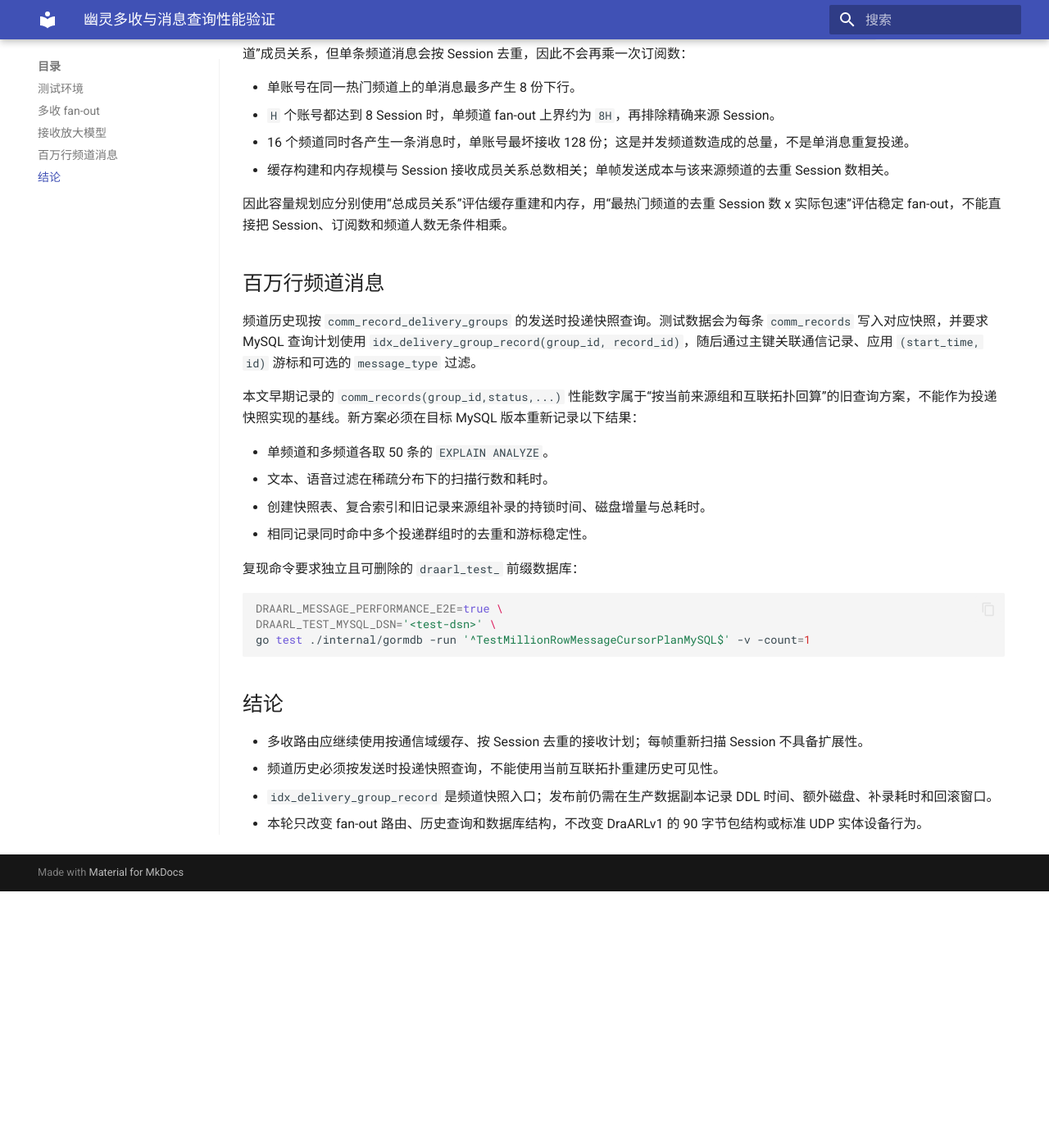
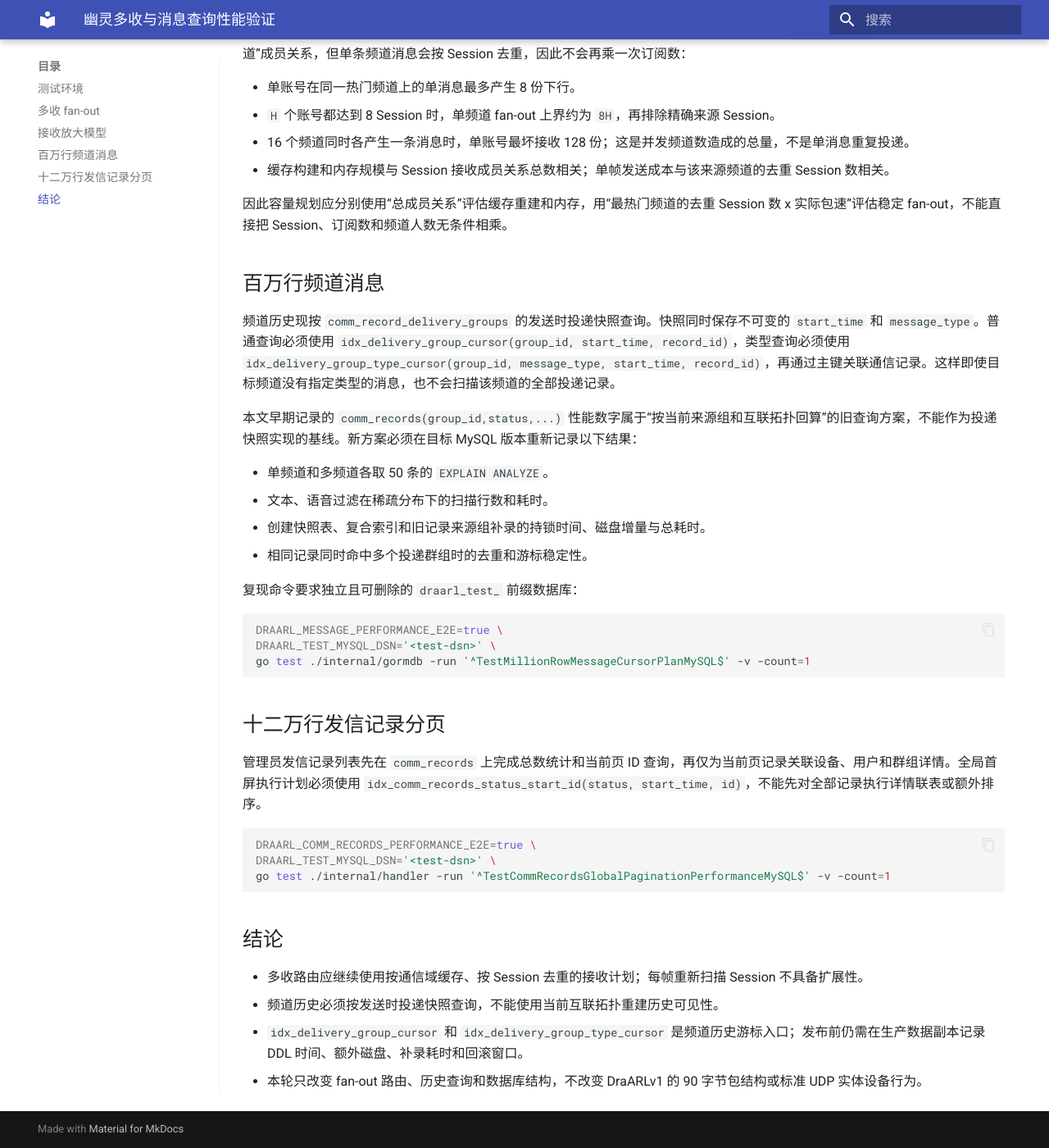
Before and after one commit to Daofengql/DraARL-Server, an MkDocs documentation site: the page built from docs/幽灵多收与消息查询性能验证.md, in a window 1280 px wide and 1400 px high, scrolled down 1697 px. Shown: the whole window at 82% size. Built offline with MkDocs 1.6.1 and Material for MkDocs 9.7.7, drawn with Linux system fonts in a browser that asks for light colours; before the commit the page ends 2784 px from its top, so only the background shows below that.

Commit message:
docs: document message cursor indexes

````diff
--- a/docs/幽灵多收与消息查询性能验证.md
+++ b/docs/幽灵多收与消息查询性能验证.md
@@ -59,7 +59,7 @@ GOMAXPROCS=4 go test ./internal/interconnect -run '^$' \
 
 ## 百万行频道消息
 
-频道历史现按 `comm_record_delivery_groups` 的发送时投递快照查询。测试数据会为每条 `comm_records` 写入对应快照，并要求 MySQL 查询计划使用 `idx_delivery_group_record(group_id, record_id)`，随后通过主键关联通信记录、应用 `(start_time, id)` 游标和可选的 `message_type` 过滤。
+频道历史现按 `comm_record_delivery_groups` 的发送时投递快照查询。快照同时保存不可变的 `start_time` 和 `message_type`。普通查询必须使用 `idx_delivery_group_cursor(group_id, start_time, record_id)`，类型查询必须使用 `idx_delivery_group_type_cursor(group_id, message_type, start_time, record_id)`，再通过主键关联通信记录。这样即使目标频道没有指定类型的消息，也不会扫描该频道的全部投递记录。
 
 本文早期记录的 `comm_records(group_id,status,...)` 性能数字属于“按当前来源组和互联拓扑回算”的旧查询方案，不能作为投递快照实现的基线。新方案必须在目标 MySQL 版本重新记录以下结果：
 
@@ -76,9 +76,19 @@ DRAARL_TEST_MYSQL_DSN='<test-dsn>' \
 go test ./internal/gormdb -run '^TestMillionRowMessageCursorPlanMySQL$' -v -count=1
 ```
 
+## 十二万行发信记录分页
+
+管理员发信记录列表先在 `comm_records` 上完成总数统计和当前页 ID 查询，再仅为当前页记录关联设备、用户和群组详情。全局首屏执行计划必须使用 `idx_comm_records_status_start_id(status, start_time, id)`，不能先对全部记录执行详情联表或额外排序。
+
+```bash
+DRAARL_COMM_RECORDS_PERFORMANCE_E2E=true \
+DRAARL_TEST_MYSQL_DSN='<test-dsn>' \
+go test ./internal/handler -run '^TestCommRecordsGlobalPaginationPerformanceMySQL$' -v -count=1
+```
+
 ## 结论
 
 - 多收路由应继续使用按通信域缓存、按 Session 去重的接收计划；每帧重新扫描 Session 不具备扩展性。
 - 频道历史必须按发送时投递快照查询，不能使用当前互联拓扑重建历史可见性。
-- `idx_delivery_group_record` 是频道快照入口；发布前仍需在生产数据副本记录 DDL 时间、额外磁盘、补录耗时和回滚窗口。
+- `idx_delivery_group_cursor` 和 `idx_delivery_group_type_cursor` 是频道历史游标入口；发布前仍需在生产数据副本记录 DDL 时间、额外磁盘、补录耗时和回滚窗口。
 - 本轮只改变 fan-out 路由、历史查询和数据库结构，不改变 DraARLv1 的 90 字节包结构或标准 UDP 实体设备行为。
````
Also changed, not shown: docs/api/06-通联记录与日志.md (+2 -2 lines), docs/usage/12-幽灵多端与频道消息升级说明.md (+5 -2 lines), docs/数据字典.md (+6 -0 lines).
